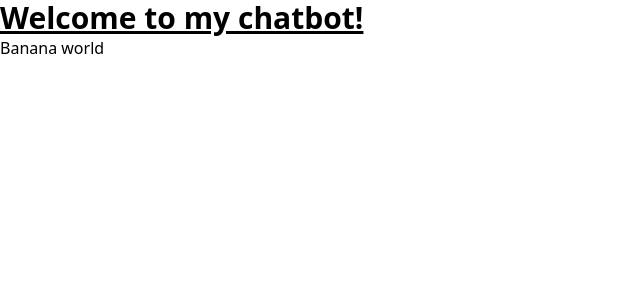
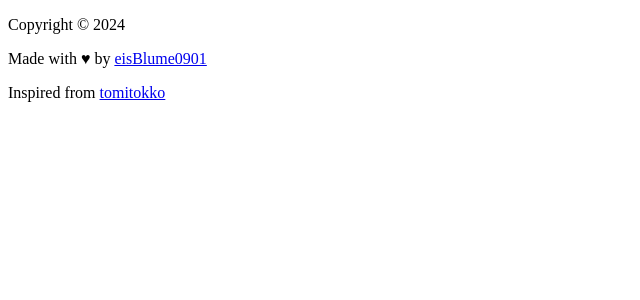
Before and after one commit to eisBlume0901/Learning_API_Integration_In_Django, a Django app: page / in a window 1280 px wide. Shown: the top 300 px of the page, without its empty margins (0-640 px from the left). Run offline with Django 5.2, Linux system fonts and the light colour scheme; some libraries are stand-ins or nearby versions.

Commit message:
Initial template layout

```diff
--- a/cb/chatbot/urls.py
+++ b/cb/chatbot/urls.py
@@ -3,4 +3,5 @@
 
 urlpatterns = [
     path('', views.index, name='index'),
+    path('chatbot/', views.chatbot, name='chatbot'),
 ]
--- a/cb/chatbot/views.py
+++ b/cb/chatbot/views.py
@@ -3,3 +3,6 @@
 # Create your views here.
 def index(request):
     return render(request, 'index.html')
+
+def chatbot(request):
+    return render(request, 'chatbot.html')
--- a/cb/templates/index.html
+++ b/cb/templates/index.html
@@ -1,23 +1,40 @@
 <!DOCTYPE html>
-<html>
+<html lang="en">
     <head>
         <meta charset="UTF-8">
         <meta name="viewport" content="width=device-width, initial-scale=1.0">
+        <meta http-equiv="X-UA-Compatible" content="ie=edge">
+        <title>{% block title %}Home Page{% endblock %}</title>
         <script src="https://cdn.tailwindcss.com"></script>
-    <script type="text/tailwindcss">
-        @layer utilities {
-            button {
-                @apply bg-blue-500 text-white font-bold py-2 px-4 rounded;
-            }
-        }
-    </script>
+        <style type="text/tailwindcss">
+            @layer components {
+                button {
+                    @apply bg-gradient-to-r from-orange-500 to-yellow-300 text-amber-900 text-sm font-medium px-4 py-1 rounded-md;
+                }
+
+                footer {
+                    @apply text-center my-4 text-xs font-normal;
+                }
+                .message-body {
+                    @apply bg-gradient-to-r from-yellow-200 to-amber-500 text-amber-900 px-4 py-2 rounded-md;
+                }
+
+                .message-body h1 {
+                    @apply font-medium text-base;
+                }
+
+                .message-body p {
+                    @apply font-normal text-sm;
+                }
+        </style>
     </head>
-    <body>
-        <h1 class="text-3xl font-bold underline">
-            Welcome to my chatbot!
-        </h1>
-        <button>
-            Banana world
-        </button>
+    <body class="bg-amber-50 font-sans max-w-screen-md mx-auto p-4 text-amber-900">
+        {% block content %}{% endblock %}
+
+        <footer>
+            <p>Copyright &copy; {% now "Y" %}</p>
+            <p>Made with <span class="text-red-500">&hearts;</span> by <a href="https://www.github.com/eisBlume0901">eisBlume0901</a>
+            <p>Inspired from <a href="https://github.com/tomitokko">tomitokko</a></p>
+        </footer>
     </body>
 </html>
```
Also changed, not shown: cb/templates/chatbot.html (+19 -0 lines).
